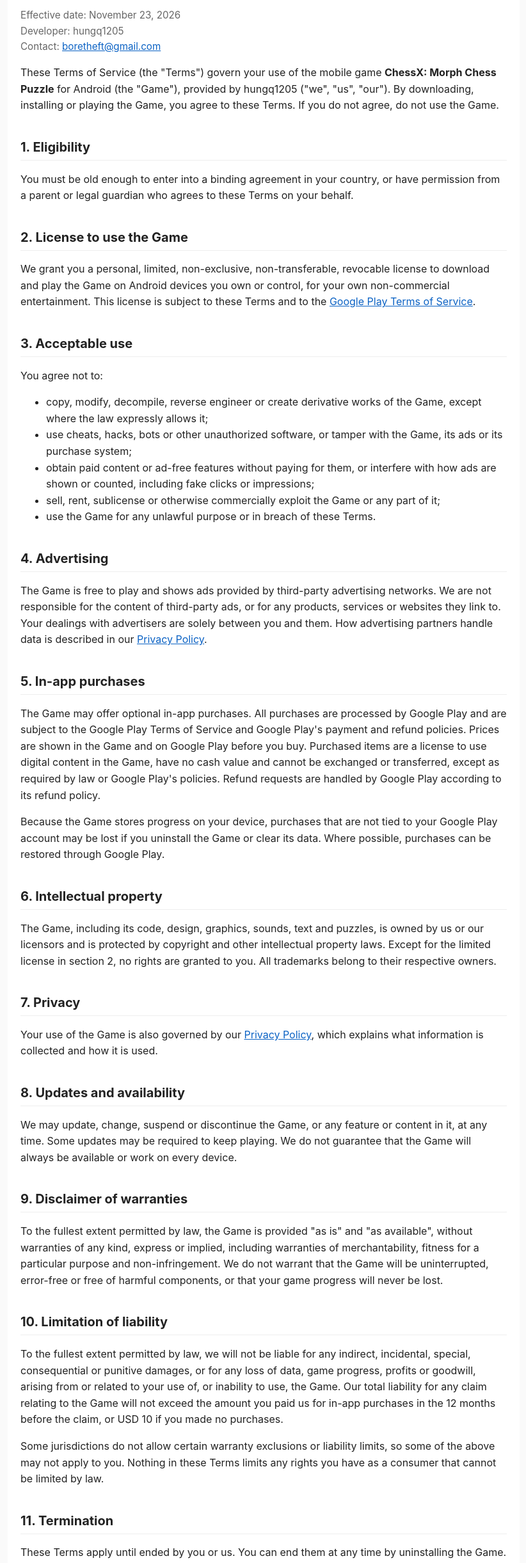
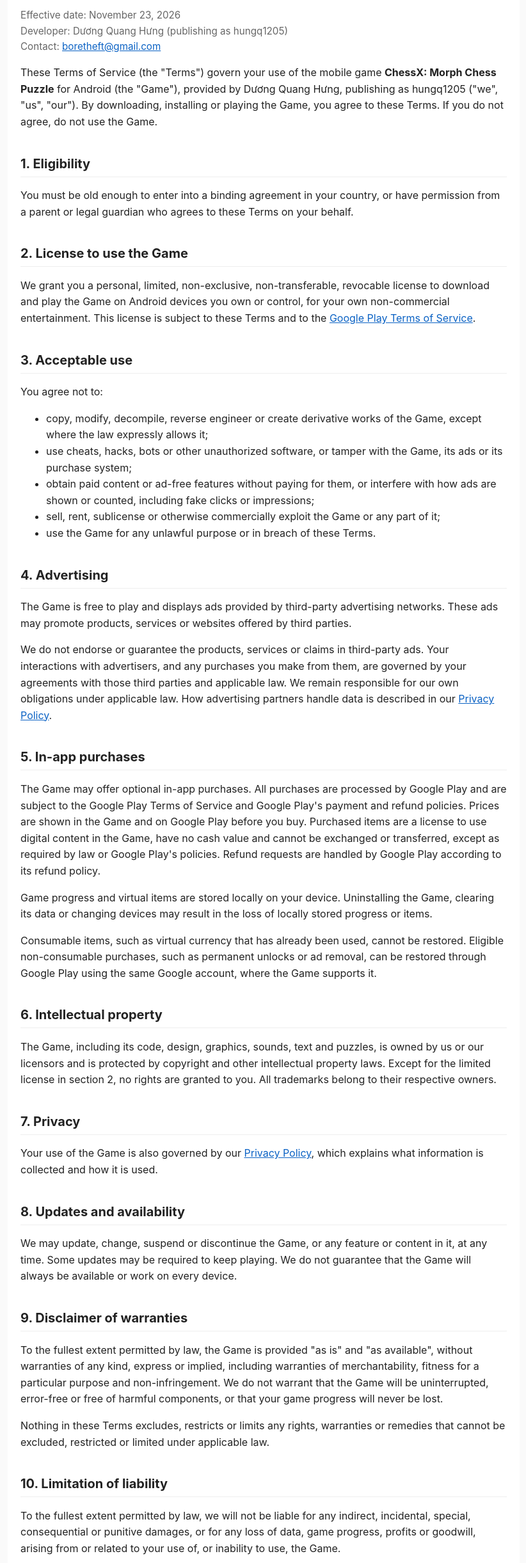
Before and after one commit to hungq1205/chessx-privacy, a plain HTML site: page terms.html in a window 1280 px wide. Shown: the part 104-2547 px from the top of the page at 64% size, without its empty margins (228-1050 px from the left). Drawn offline with Linux system fonts and the light colour scheme.

Commit message:
Revise Terms of Service: fairer consumer wording, legal name, absolute policy links
Co-Authored-By: Claude Opus 5.5 <noreply@anthropic.com>

```diff
--- a/terms.html
+++ b/terms.html
@@ -16,9 +16,9 @@
 <body>
 <main>
 <h1>Terms of Service for ChessX: Morph Chess Puzzle</h1>
-<p class="meta">Effective date: November 23, 2026<br>Developer: hungq1205<br>Contact: <a href="mailto:boretheft@gmail.com">boretheft@gmail.com</a></p>
+<p class="meta">Effective date: November 23, 2026<br>Developer: Dương Quang Hưng (publishing as hungq1205)<br>Contact: <a href="mailto:boretheft@gmail.com">boretheft@gmail.com</a></p>
 
-<p>These Terms of Service (the "Terms") govern your use of the mobile game <strong>ChessX: Morph Chess Puzzle</strong> for Android (the "Game"), provided by hungq1205 ("we", "us", "our"). By downloading, installing or playing the Game, you agree to these Terms. If you do not agree, do not use the Game.</p>
+<p>These Terms of Service (the "Terms") govern your use of the mobile game <strong>ChessX: Morph Chess Puzzle</strong> for Android (the "Game"), provided by Dương Quang Hưng, publishing as hungq1205 ("we", "us", "our"). By downloading, installing or playing the Game, you agree to these Terms. If you do not agree, do not use the Game.</p>
 
 <h2>1. Eligibility</h2>
 <p>You must be old enough to enter into a binding agreement in your country, or have permission from a parent or legal guardian who agrees to these Terms on your behalf.</p>
@@ -37,43 +37,47 @@
 </ul>
 
 <h2>4. Advertising</h2>
-<p>The Game is free to play and shows ads provided by third-party advertising networks. We are not responsible for the content of third-party ads, or for any products, services or websites they link to. Your dealings with advertisers are solely between you and them. How advertising partners handle data is described in our <a href="./">Privacy Policy</a>.</p>
+<p>The Game is free to play and displays ads provided by third-party advertising networks. These ads may promote products, services or websites offered by third parties.</p>
+<p>We do not endorse or guarantee the products, services or claims in third-party ads. Your interactions with advertisers, and any purchases you make from them, are governed by your agreements with those third parties and applicable law. We remain responsible for our own obligations under applicable law. How advertising partners handle data is described in our <a href="https://hungq1205.github.io/chessx-privacy/">Privacy Policy</a>.</p>
 
 <h2>5. In-app purchases</h2>
 <p>The Game may offer optional in-app purchases. All purchases are processed by Google Play and are subject to the Google Play Terms of Service and Google Play's payment and refund policies. Prices are shown in the Game and on Google Play before you buy. Purchased items are a license to use digital content in the Game, have no cash value and cannot be exchanged or transferred, except as required by law or Google Play's policies. Refund requests are handled by Google Play according to its refund policy.</p>
-<p>Because the Game stores progress on your device, purchases that are not tied to your Google Play account may be lost if you uninstall the Game or clear its data. Where possible, purchases can be restored through Google Play.</p>
+<p>Game progress and virtual items are stored locally on your device. Uninstalling the Game, clearing its data or changing devices may result in the loss of locally stored progress or items.</p>
+<p>Consumable items, such as virtual currency that has already been used, cannot be restored. Eligible non-consumable purchases, such as permanent unlocks or ad removal, can be restored through Google Play using the same Google account, where the Game supports it.</p>
 
 <h2>6. Intellectual property</h2>
 <p>The Game, including its code, design, graphics, sounds, text and puzzles, is owned by us or our licensors and is protected by copyright and other intellectual property laws. Except for the limited license in section 2, no rights are granted to you. All trademarks belong to their respective owners.</p>
 
 <h2>7. Privacy</h2>
-<p>Your use of the Game is also governed by our <a href="./">Privacy Policy</a>, which explains what information is collected and how it is used.</p>
+<p>Your use of the Game is also governed by our <a href="https://hungq1205.github.io/chessx-privacy/">Privacy Policy</a>, which explains what information is collected and how it is used.</p>
 
 <h2>8. Updates and availability</h2>
 <p>We may update, change, suspend or discontinue the Game, or any feature or content in it, at any time. Some updates may be required to keep playing. We do not guarantee that the Game will always be available or work on every device.</p>
 
 <h2>9. Disclaimer of warranties</h2>
 <p>To the fullest extent permitted by law, the Game is provided "as is" and "as available", without warranties of any kind, express or implied, including warranties of merchantability, fitness for a particular purpose and non-infringement. We do not warrant that the Game will be uninterrupted, error-free or free of harmful components, or that your game progress will never be lost.</p>
+<p>Nothing in these Terms excludes, restricts or limits any rights, warranties or remedies that cannot be excluded, restricted or limited under applicable law.</p>
 
 <h2>10. Limitation of liability</h2>
-<p>To the fullest extent permitted by law, we will not be liable for any indirect, incidental, special, consequential or punitive damages, or for any loss of data, game progress, profits or goodwill, arising from or related to your use of, or inability to use, the Game. Our total liability for any claim relating to the Game will not exceed the amount you paid us for in-app purchases in the 12 months before the claim, or USD 10 if you made no purchases.</p>
-<p>Some jurisdictions do not allow certain warranty exclusions or liability limits, so some of the above may not apply to you. Nothing in these Terms limits any rights you have as a consumer that cannot be limited by law.</p>
+<p>To the fullest extent permitted by law, we will not be liable for any indirect, incidental, special, consequential or punitive damages, or for any loss of data, game progress, profits or goodwill, arising from or related to your use of, or inability to use, the Game.</p>
+<p>Our liability remains subject to applicable law. Nothing in these Terms excludes or limits liability that cannot legally be excluded or limited, including any mandatory consumer protection rights or remedies.</p>
 
 <h2>11. Termination</h2>
 <p>These Terms apply until ended by you or us. You can end them at any time by uninstalling the Game. We may suspend or end your license if you breach these Terms. When the Terms end, you must stop using the Game. Sections 6, 9, 10 and 13 continue to apply after termination.</p>
 
 <h2>12. Changes to these Terms</h2>
-<p>We may update these Terms from time to time. When we do, we will post the new version on this page and update the effective date above. Continuing to use the Game after a change means you accept the updated Terms.</p>
+<p>We may update these Terms from time to time to reflect changes to the Game or to legal requirements. Updated Terms will be posted on this page with a revised effective date. For material changes, we will give reasonable advance notice where practicable, for example in the Game.</p>
+<p>Changes will not take away rights or remedies you have under applicable law, and where your consent is required, we will ask for it. If you do not agree to updated Terms, you may stop using the Game before the changes take effect.</p>
 
 <h2>13. Governing law</h2>
 <p>These Terms are governed by the laws of the country in which the developer resides, without regard to conflict-of-law rules, except where the mandatory consumer protection laws of your country of residence apply. If any part of these Terms is found unenforceable, the rest remains in effect.</p>
 
 <h2>14. Contact us</h2>
 <p>If you have any questions about these Terms, please contact:<br>
-hungq1205<br>
+Dương Quang Hưng (hungq1205)<br>
 Email: <a href="mailto:boretheft@gmail.com">boretheft@gmail.com</a></p>
 
-<p class="meta">See also: <a href="./">Privacy Policy</a></p>
+<p class="meta">See also: <a href="https://hungq1205.github.io/chessx-privacy/">Privacy Policy</a></p>
 </main>
 </body>
 </html>
```
